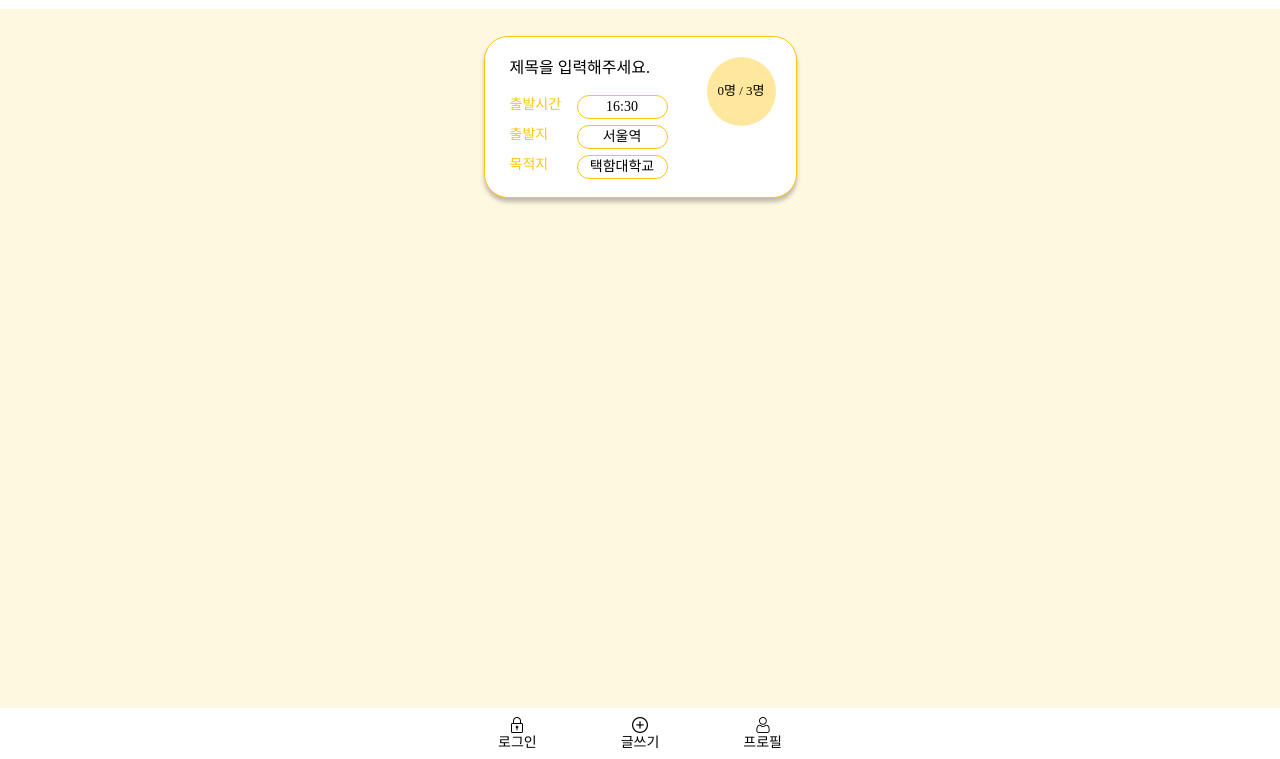
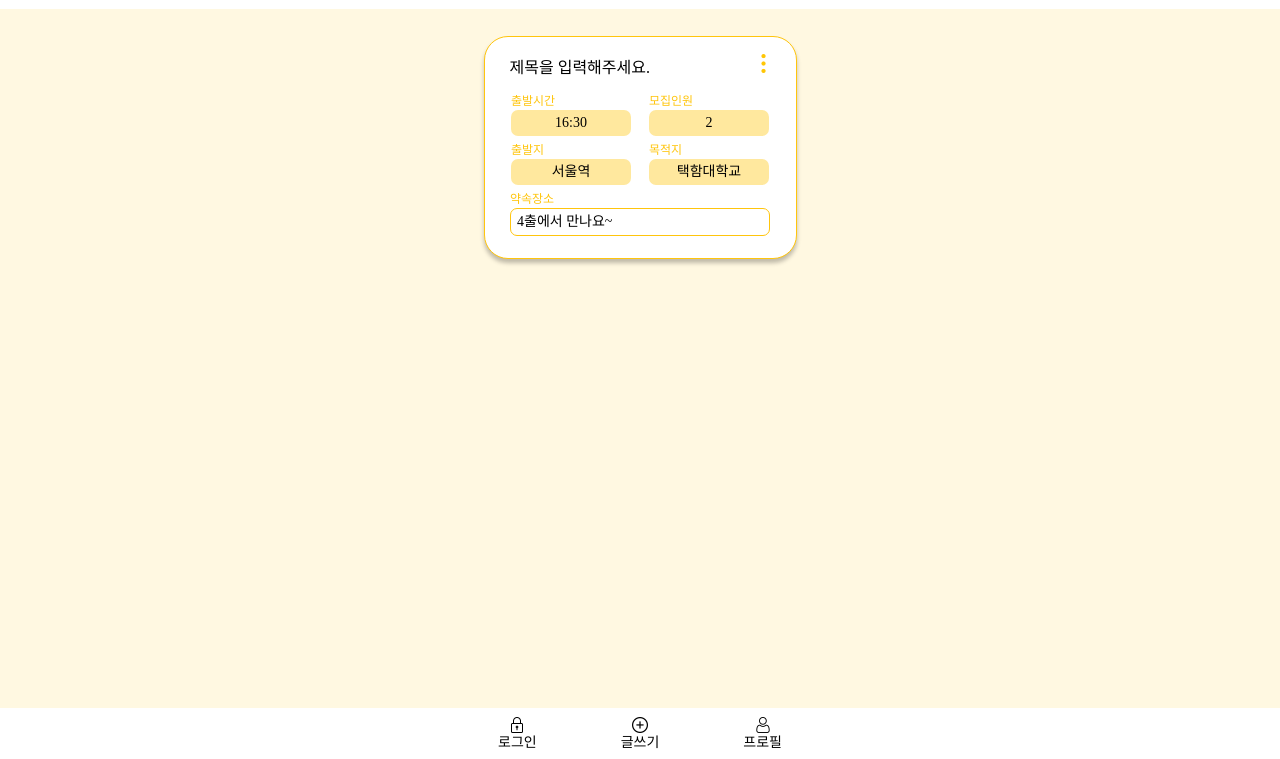
Before and after one commit to HyeRrin/taxiWith, a website with bundled scripts: page pages/main.html in a window 1280 px wide. Shown: the part 41-800 px from the top of the page. Built offline with nearby package versions, Linux system fonts and the light colour scheme; some packages are replaced by stand-ins of ours; no server answers; a web font is replaced by a local one.

Commit message:
design: main페이지 카드 UI 변경

```diff
--- a/pages/main.html
+++ b/pages/main.html
@@ -17,27 +17,30 @@
       <article class="box-cont">
         <div class="wrap-cont">
           <h2 class="tit-cont">제목을 입력해주세요.</h2>
+          <img class="icon-more" src="/src/icons/more.png" alt="" />
           <div>
             <h3 class="txt-hide">세부내용</h3>
             <dl class="section-cont">
-              <div class="wrap-depart">
+              <div class="wrap-desc">
+                <div class="wrap-desc-part1">
                   <dt class="tit-depart">출발시간</dt>
                   <dd class="desc-depart">16:30</dd>
-              </div>
-              <div class="wrap-start">
                   <dt class="tit-start">출발지</dt>
                   <dd class="desc-start">서울역</dd>
                 </div>
-              <div class="wrap-destin">
+                <div>
+                  <dt class="tit-people">모집인원</dt>
+                  <dd class="des-people">2</dd>
                   <dt class="tit-destin">목적지</dt>
                   <dd class="desc-destin">택함대학교</dd>
                 </div>
+              </div>
+              <div class="wrap-place">
+                <dt class="tit-place">약속장소</dt>
+                <dd class="desc-place">4출에서 만나요~</dd>
+              </div>
             </dl>
           </div>
-        </div>
-        <div class="wrap-apply">
-          <h3 class="txt-hide">신청현황</h3>
-          <p class="txt-apply">0명 / 3명</p>
         </div>
       </article>
 
--- a/style_HR.css
+++ b/style_HR.css
@@ -84,50 +84,58 @@
 }
 .tit-cont {
   display: inline-block;
-  margin: 20px 0 16px 25px;
+  margin: 20px 5px 8px 25px;
+  width: 235px;
   font-size: 16px;
   line-height: 22px;
 }
-.wrap-depart,
-.wrap-start,
-.wrap-destin {
+.icon-more {
+  width: 19px;
+}
+.wrap-desc {
   display: flex;
-  position: relative;
-  margin: 0 0 13px 25px;
+  align-items: center;
+  justify-content: center;
+}
+.wrap-desc-part1 {
+  margin-right: 18px;
 }
 .tit-depart,
 .tit-start,
-.tit-destin {
-  padding-top: 3px;
-  font-size: 14px;
+.tit-people,
+.tit-destin,
+.tit-place {
+  margin-top: 8px;
+  padding-bottom: 3px;
+  font-size: 12px;
   color: #ffc50d;
 }
 .desc-depart,
 .desc-start,
-.desc-destin {
-  position: absolute;
-  padding: 4px 0;
+.desc-destin,
+.des-people {
+  padding: 6px 0;
   left: 67px;
-  width: 89px;
-  border-radius: 24px;
-  border: 1px solid #ffc50d;
+  width: 120px;
+  border-radius: 7px;
+  background-color: #ffe89e;
   font-size: 14px;
   text-align: center;
 }
-.wrap-apply {
-  position: absolute;
-  float: right;
-  top: 20px;
-  right: 20px;
-  width: 69px;
-  height: 69px;
-  border-radius: 50%;
-  background-color: #ffe89e;
-  text-align: center;
+.wrap-place {
+  display: block;
+  margin: 0 auto;
+  width: 260px;
 }
-.txt-apply {
-  padding-top: 27px;
-  font-size: 13px;
+.desc-place {
+  margin: 0 0 10px 0;
+  padding: 6px 6px;
+  left: 67px;
+  box-sizing: border-box;
+  width: 260px;
+  border-radius: 7px;
+  border: 1px solid #ffc50d;
+  font-size: 14px;
 }
 
 /* 빈페이지일 때 */
```
Also changed, not shown: src/icons/more.png (added). Lines whose indentation alone changed are shown as unchanged.
